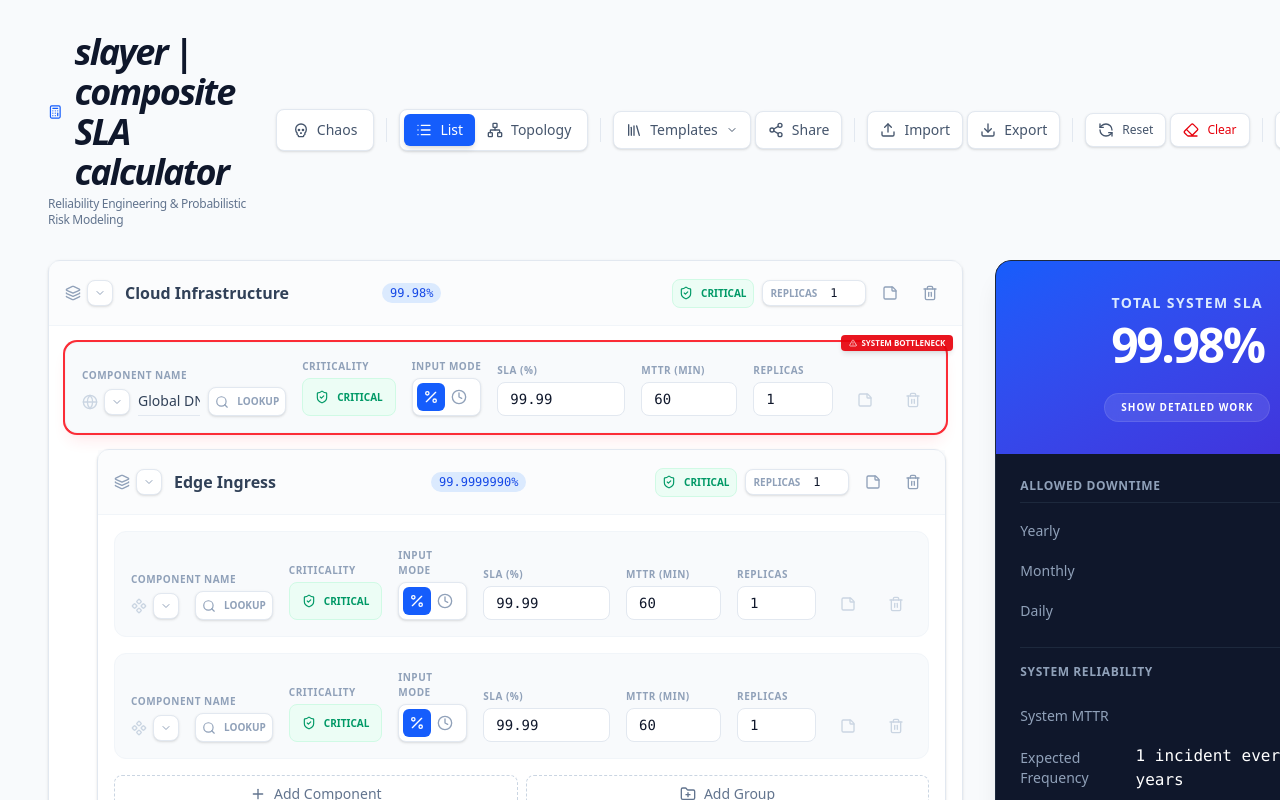
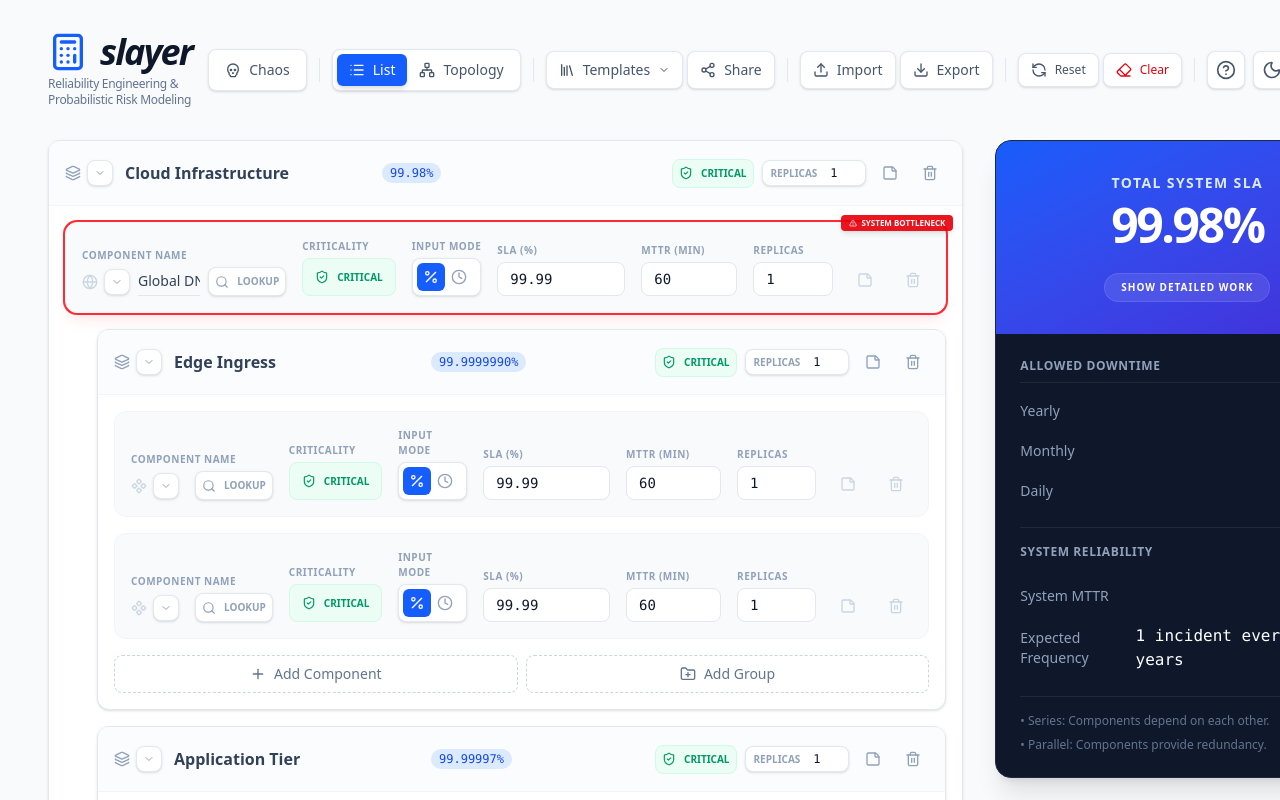
Before and after one commit to mrueg/slayer, a Next.js app: page / in a window 1280 px wide. Shown: the top 800 px of the page. Built offline with nearby package versions, Linux system fonts and the light colour scheme.

Commit message:
style(ui): remove 'composite SLA calculator' from header title

```diff
--- a/src/app/page.tsx
+++ b/src/app/page.tsx
@@ -1412,7 +1412,7 @@ export default function SLACalculator() {
           <div>
             <h1 className="text-4xl font-black tracking-tighter text-slate-900 dark:text-white flex items-center gap-3 italic">
               <Calculator className="w-10 h-10 text-blue-600" />
-              slayer | composite SLA calculator
+              slayer
             </h1>
             <p className="text-slate-500 dark:text-slate-400 mt-1 font-medium text-xs tracking-tight">Reliability Engineering & Probabilistic Risk Modeling</p>
           </div>
```
